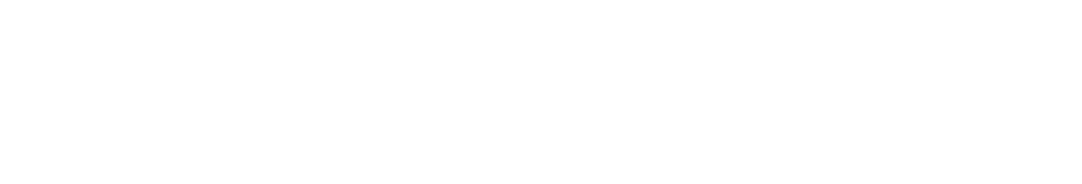
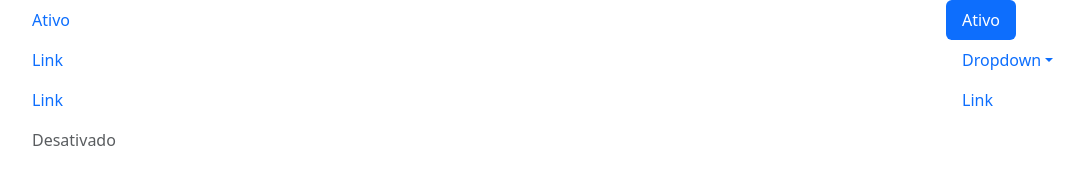
Before and after one commit to estudoalexandre/Praticas, a website: page views/dashboard/dashboard.html in a window 1280 px wide. Shown: the whole page, without its empty margins (66-1148 px from the left). Drawn offline with nearby package versions, Linux system fonts and the light colour scheme.

Commit message:
iniciando o Dashboard

```diff
--- a/views/dashboard/dashboard.html
+++ b/views/dashboard/dashboard.html
@@ -8,6 +8,45 @@
 </head>
 
 <body>
+    <div class="container col-12">
+        <nav class="col-12">
+            <ul class="nav nav-pills col-2 float-end">
+                <li class="nav-item">
+                    <a class="nav-link active" href="#">Ativo</a>
+                </li>
+                <li class="nav-item dropdown">
+                    <a class="nav-link dropdown-toggle" data-toggle="dropdown" href="#" role="button" aria-haspopup="true" aria-expanded="false">Dropdown</a>
+                    <div class="dropdown-menu">
+                        <a class="dropdown-item" href="#">Ação</a>
+                        <a class="dropdown-item" href="#">Outra ação</a>
+                        <a class="dropdown-item" href="#">Algo mais aqui</a>
+                        <div class="dropdown-divider"></div>
+                        <a class="dropdown-item" href="#">Link isolado</a>
+                    </div>
+                </li>
+                <li class="nav-item">
+                    <a class="nav-link" href="#">Link</a>
+                </li>
+                <!-- <li class="nav-item">
+                    <a class="nav-link disabled" href="#">Desativado</a>
+                </li> -->
+            </ul>
+            <ul class="nav flex-column">
+                <li class="nav-item">
+                  <a class="nav-link active" href="#">Ativo</a>
+                </li>
+                <li class="nav-item">
+                  <a class="nav-link" href="#">Link</a>
+                </li>
+                <li class="nav-item">
+                  <a class="nav-link" href="#">Link</a>
+                </li>
+                <li class="nav-item">
+                  <a class="nav-link disabled" href="#">Desativado</a>
+                </li>
+              </ul>
+        </nav>
+    </div>
 
 
 
```
